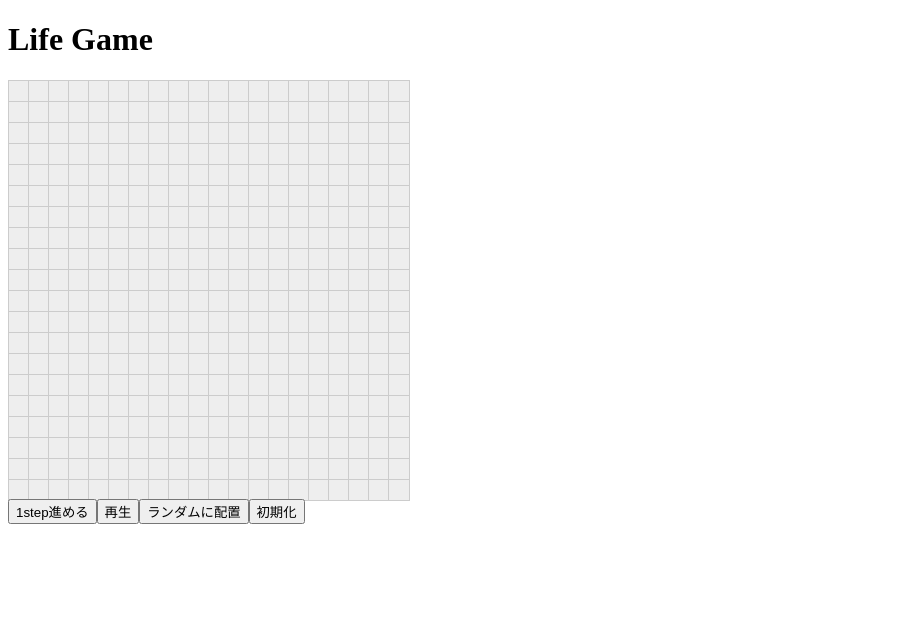
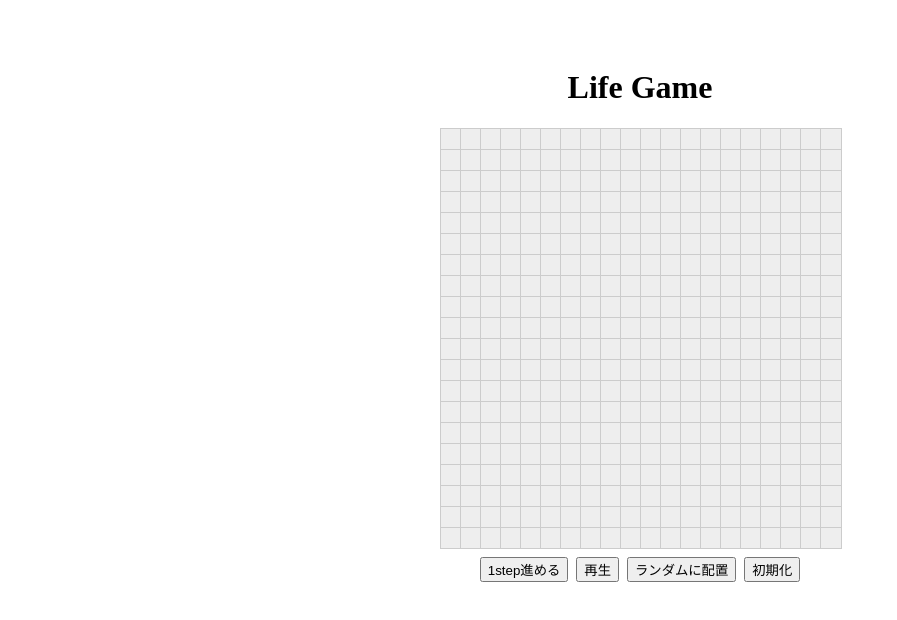
Before and after one commit to AtsutoNakayama/lifegame-vue, a Vue app: page / in a window 1280 px wide. Shown: the top 620 px of the page, without its empty margins (0-897 px from the left). Built offline with nearby package versions, Linux system fonts and the light colour scheme.

Commit message:
デザイン修正

```diff
--- a/src/App.vue
+++ b/src/App.vue
@@ -1,7 +1,8 @@
 <template>
-  <div>
+  <div class="wrapper">
     <h1>Life Game</h1>
 
+    <div class="container">
       <!-- セルのグリッドを表示 -->
       <div class="grid">
         <div
@@ -18,12 +19,15 @@
           ></div>
         </div>
       </div>
+    </div>
 
     <!-- 操作ボタン -->
+    <div class="buttons">
       <button @click="step" :disabled="isRunning">1step進める</button>
       <button @click="isRunning = !isRunning">{{ isRunning ? '停止' : '再生' }}</button>
       <button @click="randomize" :disabled="isRunning">ランダムに配置</button>
       <button @click="clearGrid" :disabled="isRunning">初期化</button>
+    </div>
   </div>
 </template>
 
@@ -140,20 +144,33 @@ function randomize() {
 </script>
 
 <style scoped>
-/* グリッド全体（行を縦に並べる） */
+.wrapper {
+  display: flex;
+  flex-direction: column;
+  align-items: center;
+  padding-top: 40px;
+  text-align: center;
+}
+
+/* 👇 このcontainerでグリッドとボタンを縦にまとめて中央揃え */
+.container {
+  display: flex;
+  flex-direction: column;
+  align-items: center;
+  gap: 12px;
+}
+
 .grid {
   display: grid;
   grid-template-rows: repeat(20, 20px);
   gap: 1px;
 }
 
-/* 各行（セルを横に並べる） */
 .row {
   display: grid;
   grid-template-columns: repeat(20, 20px);
 }
 
-/* 各セルのスタイル */
 .cell {
   width: 20px;
   height: 20px;
@@ -162,8 +179,20 @@ function randomize() {
   cursor: pointer;
 }
 
-/* 生きているセルのスタイル */
 .cell.alive {
   background: black;
 }
+
+.buttons {
+  display: flex;
+  flex-direction: row;
+  flex-wrap: nowrap;
+  gap: 8px;
+  margin-top: 10px;
+}
+
+.buttons button {
+  white-space: nowrap;
+}
+
 </style>
```
Lines whose indentation alone changed are shown as unchanged.
